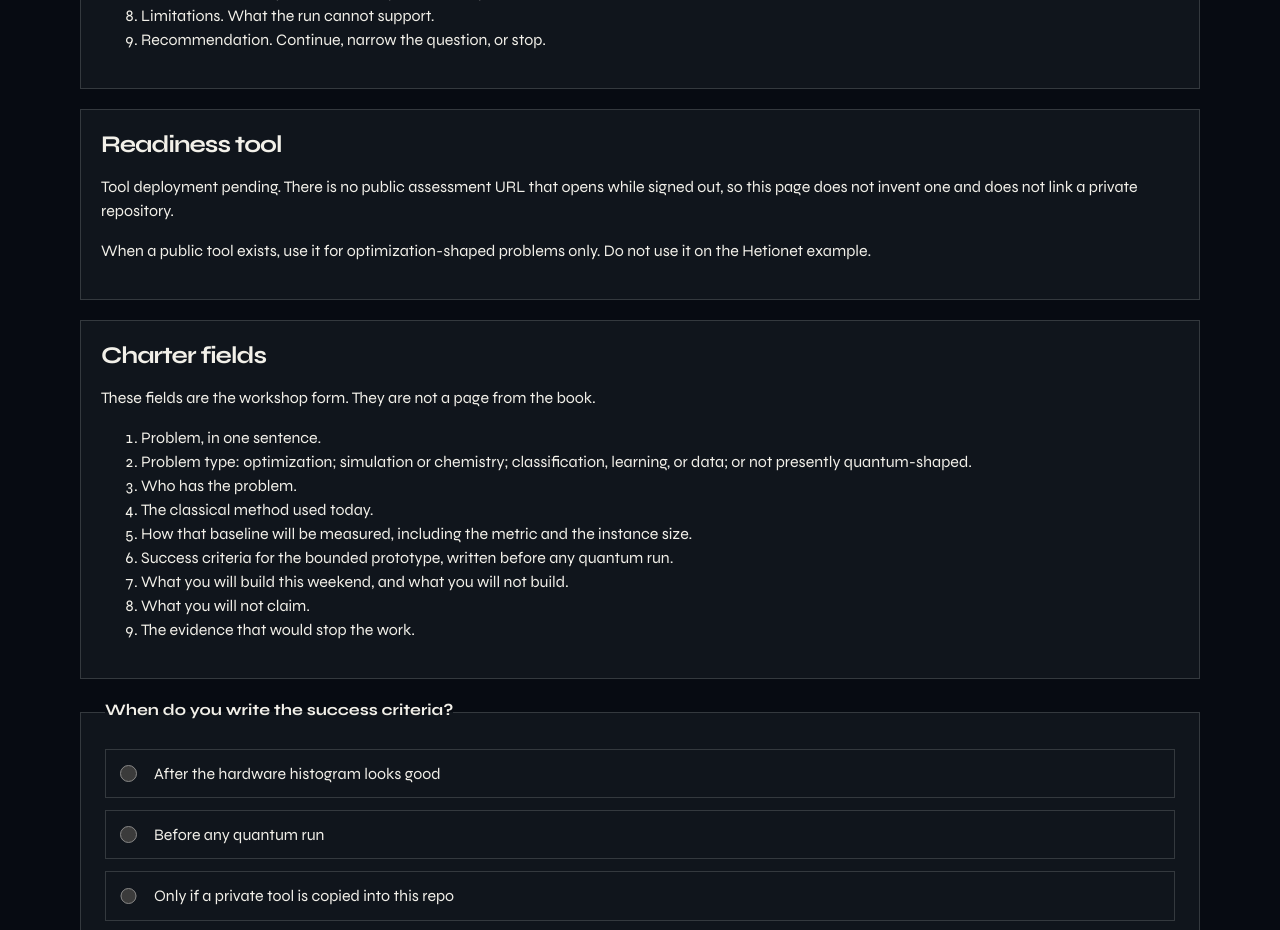
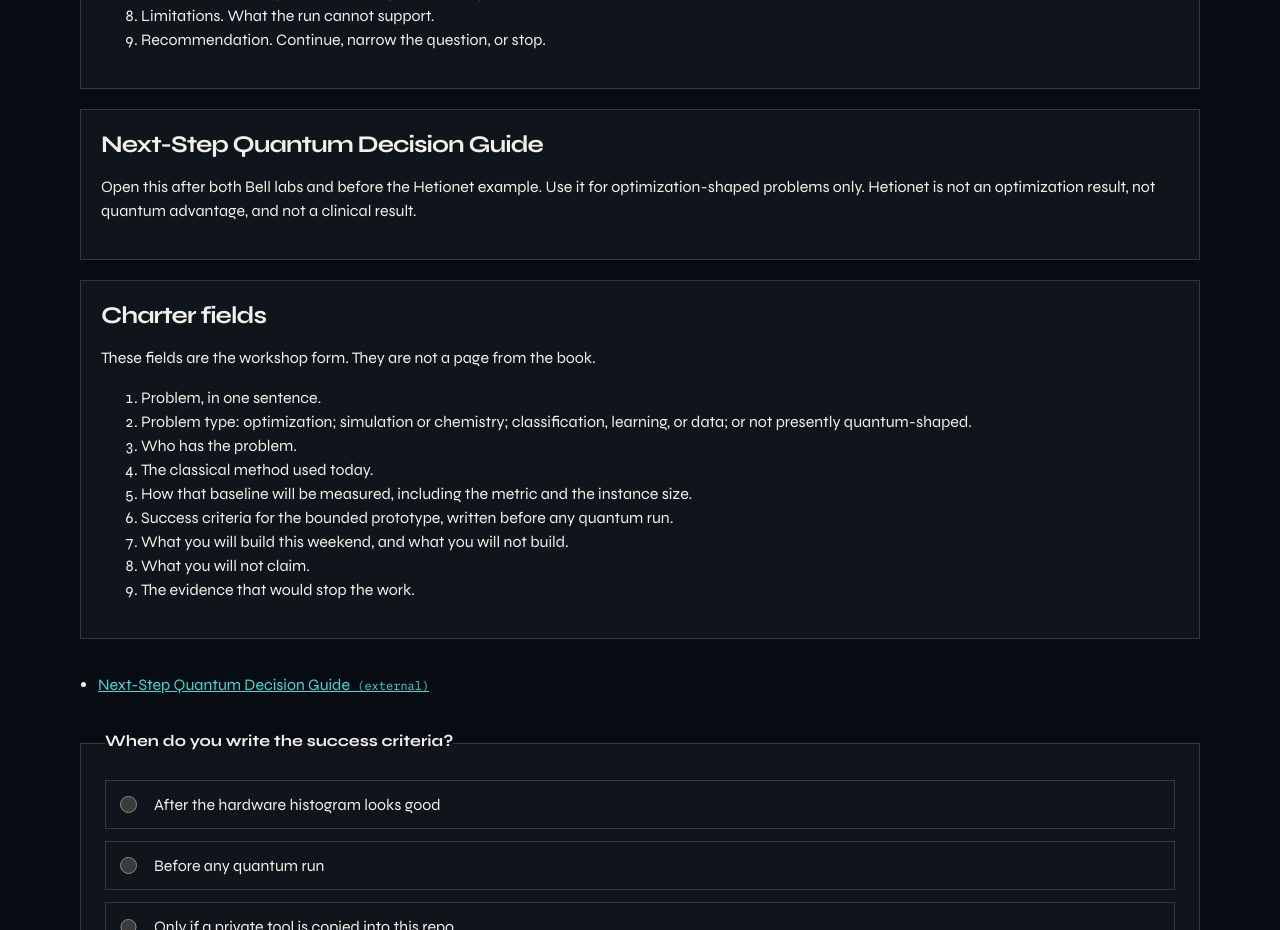
Before and after one commit to QuantumKev/Qiskit_Fall_Fest_2026, a Next.js app: page /benchmarking/ in a window 1280 px wide. Shown: the part 940-1870 px from the top of the page. Built offline with nearby package versions, Linux system fonts and the light colour scheme.

Commit message:
Link the Next-Step Quantum Decision Guide from benchmarking.
The public assessment opens while signed out, so the pending-deployment note is gone. The guide stays the step after the Bell labs and before Hetionet.

```diff
--- a/content/onboarding.ts
+++ b/content/onboarding.ts
@@ -15,6 +15,8 @@ import {
  */
 
 export const LAST_CHECKED = "2026-09-26";
+
+const DECISION_GUIDE_URL = "https://www.quantumglobalgroup.io/qiskit-fall-fest/decision-guide/#/assess";
 
 export type Check = {
   question: string;
@@ -575,7 +577,7 @@ const problem: StepPage = {
       heading: "Baseline first",
       paragraphs: [
         "Name the ordinary method you already have. Decide the metric, the instance size, and what “better” means before you book a QPU.",
-        "An optimization-shaped problem is the only shape the readiness tool is meant to assess. That tool is not deployed for participants. Hetionet is a classification example. Do not send it through an optimization engine.",
+        "An optimization-shaped problem is the only shape the Next-Step Quantum Decision Guide is meant to assess. Hetionet is a classification example. Do not send it through an optimization engine.",
       ],
     },
   ],
@@ -624,10 +626,9 @@ const benchmarking: StepPage = {
       ],
     },
     {
-      heading: "Readiness tool",
+      heading: "Next-Step Quantum Decision Guide",
       paragraphs: [
-        "Tool deployment pending. There is no public assessment URL that opens while signed out, so this page does not invent one and does not link a private repository.",
-        "When a public tool exists, use it for optimization-shaped problems only. Do not use it on the Hetionet example.",
+        "Open this after both Bell labs and before the Hetionet example. Use it for optimization-shaped problems only. Hetionet is not an optimization result, not quantum advantage, and not a clinical result.",
       ],
     },
     {
@@ -646,6 +647,7 @@ const benchmarking: StepPage = {
       ],
     },
   ],
+  links: [{ href: DECISION_GUIDE_URL, label: "Next-Step Quantum Decision Guide" }],
   check: {
     question: "When do you write the success criteria?",
     options: ["After the hardware histogram looks good", "Before any quantum run", "Only if a private tool is copied into this repo", "After the statewide announcement"],
@@ -871,7 +873,7 @@ const resources: StepPage = {
       heading: "Case study and readiness",
       paragraphs: [
         `Hetionet repository: ${HETIONET_REPO}. The signed-out demo is ${HETIONET_LINKS.demo}.`,
-        "Tool deployment pending. No public assessment URL is linked, because none was open while signed out. The readiness tool is for optimization-shaped problems only, and it is not the Hetionet path.",
+        "The Next-Step Quantum Decision Guide is the step after both Bell labs and before Hetionet. Use it for optimization-shaped problems only. Hetionet is not an optimization result, not quantum advantage, and not a clinical result.",
       ],
     },
     {
@@ -887,6 +889,7 @@ const resources: StepPage = {
     { href: "/glossary/", label: "Glossary" },
     { href: "/support/", label: "Troubleshooting and support" },
     { href: "/roles/", label: "Domain track" },
+    { href: DECISION_GUIDE_URL, label: "Next-Step Quantum Decision Guide" },
   ],
   check: {
     question: "Where is the definition of a sampler?",
```
Also changed, not shown: 1 other file (tests, documents, lock files or other folders).
